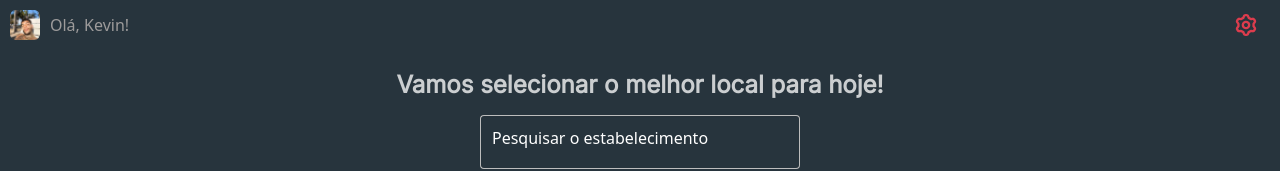
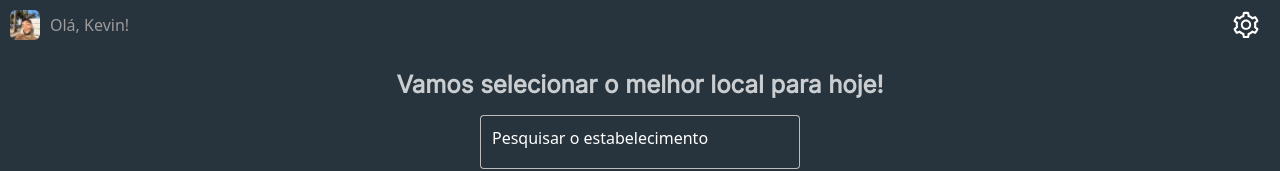
Before and after one commit to drakson-santos/steer, a React (Create React App) app: page /home in a window 1280 px wide. Shown: the top 171 px of the page. Built offline with nearby package versions, Linux system fonts and the light colour scheme.

Commit message:
feat: Ajuste na cor do icone de configuracoes

```diff
--- a/src/pages/home/home.css
+++ b/src/pages/home/home.css
@@ -16,6 +16,7 @@
     align-items: center;
     width: 3rem;
     cursor: pointer;
+    color: white;
 }
 
 #HomeContent {
--- a/src/pages/home/index.jsx
+++ b/src/pages/home/index.jsx
@@ -26,6 +26,7 @@ import LocationDetailsComponent from "../../components/LocationDetails"
 import { useEffect, useState } from "react"
 import { MDBInput } from "mdb-react-ui-kit"
 import { RiLogoutBoxLine } from 'react-icons/ri';
+import { AiOutlineSetting } from 'react-icons/ai';
 import { useNavigate } from 'react-router-dom';
 
 const filters_mock = [
@@ -175,7 +176,8 @@ const HomeContent = ({ onClick }) => {
             <div id="HomeHeader">
                 <UserPerfil />
                 <div className="home-config">
-                    <img src={IconSettings} alt="" />
+                    {/* <img src={IconSettings} alt="" /> */}
+                    <AiOutlineSetting size={30}/>
                 </div>
             </div>
 
--- a/src/pages/login/index.jsx
+++ b/src/pages/login/index.jsx
@@ -2,8 +2,6 @@
 import Modal from '../../components/basic/modal';
 import LoginContent from './components/loginContent';
 import "./login.css"
-
-import { useEffect, useState } from 'react';
 import { useNavigate } from 'react-router-dom';
 
 
@@ -23,12 +21,7 @@ const LogoTitle = () => {
 }
 
 const LoginComponent = () => {
-	const [loginIsSuccess, setLoginIsSuccess] = useState(false)
 	const navigate = useNavigate();
-
-	// useEffect(() => {
-	// 	if (loginIsSuccess) navigate('/home');
-	// }, [loginIsSuccess]);
 
 	return (
 		<div
```
